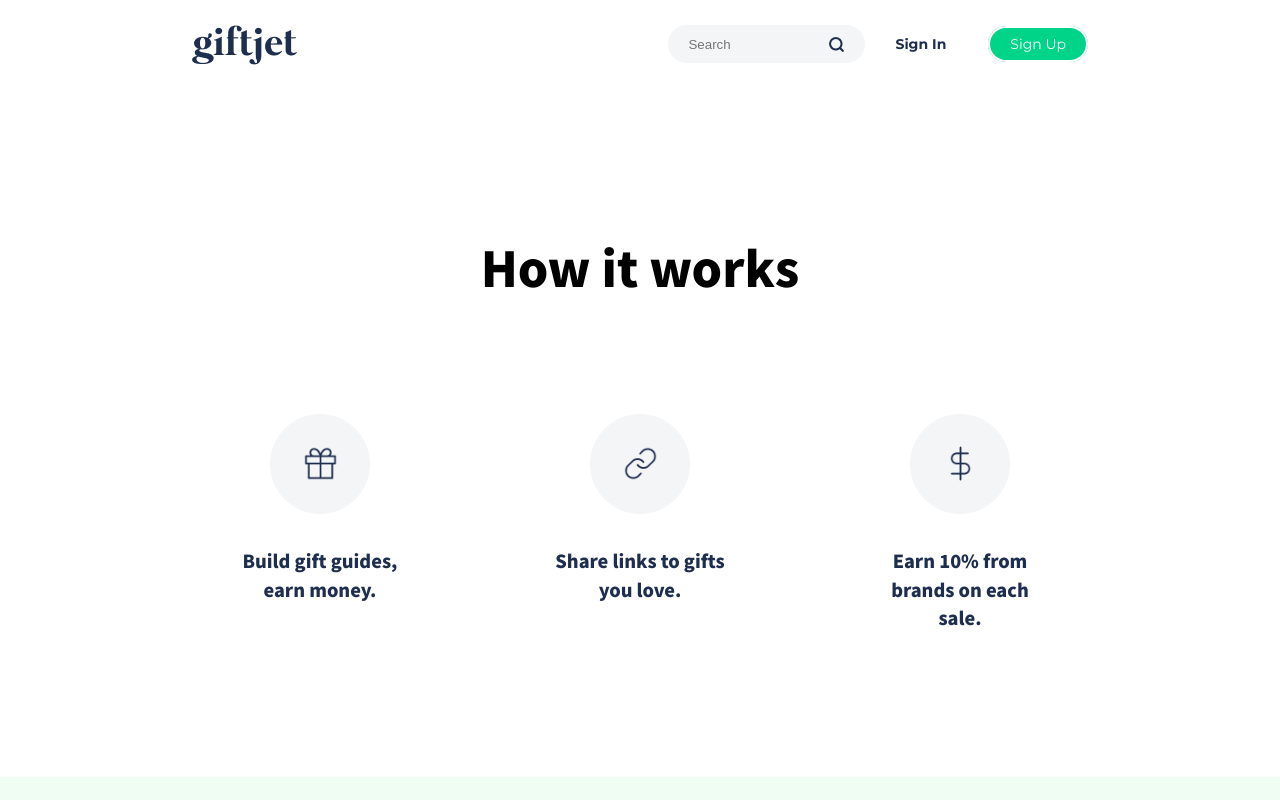
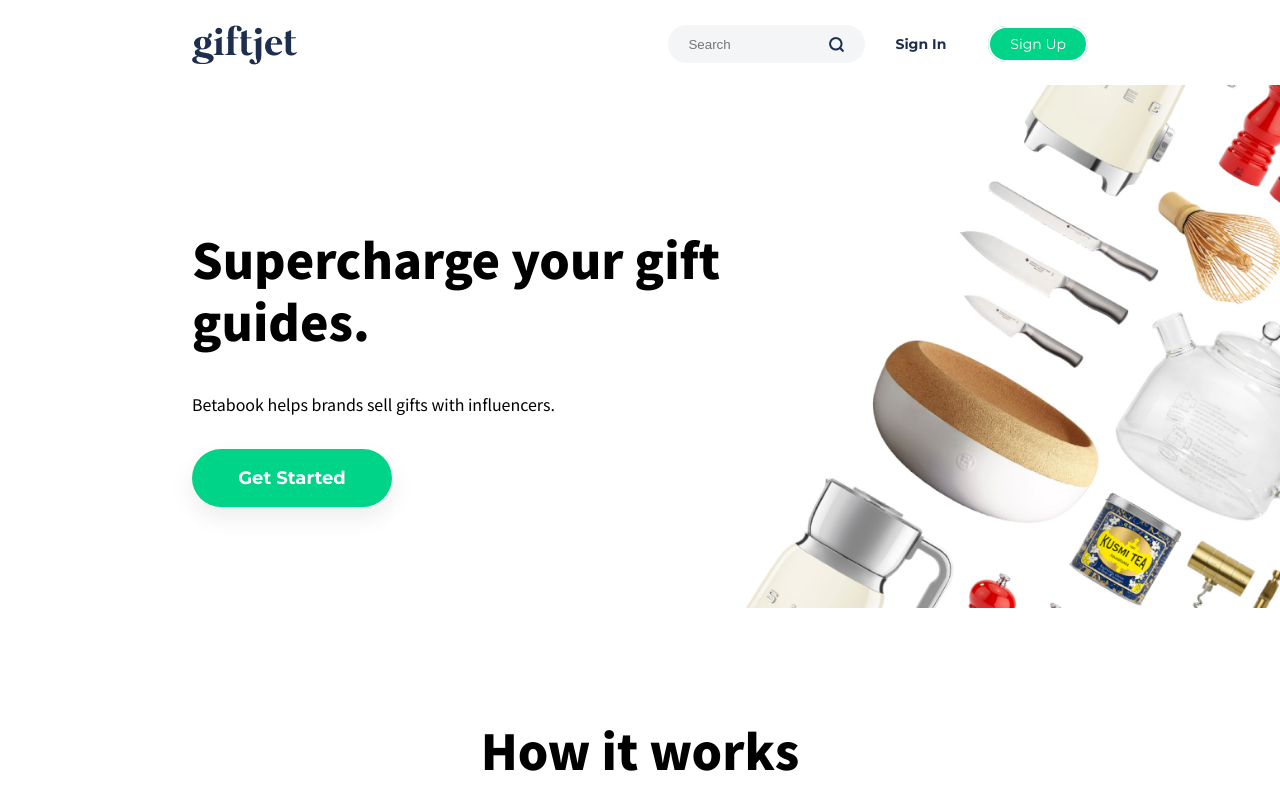
Before and after one commit to mocchi-app/gitfjet-fe, a Next.js app: page / in a window 1280 px wide. Shown: the top 800 px of the page. Built offline with nearby package versions, Linux system fonts and the light colour scheme.

Commit message:
add main promo section

```diff
--- a/components/Header/Header.module.scss
+++ b/components/Header/Header.module.scss
@@ -1,4 +1,5 @@
 .topHeader {
+  // max-width: 960px;
   width: 70%;
   margin: 0 auto;
   display: flex;
--- a/pages/index.js
+++ b/pages/index.js
@@ -10,7 +10,16 @@ export default function BrandPage() {
         <title>Brand</title>
       </Head>
       {/* Main Promo */}
-      <section></section>
+      <section className={styles.mainPromo}>
+        <div className={styles.text}>
+          <h1 className={styles.title}>Supercharge your gift <br/> guides.</h1>
+          <p className={styles.actionText}>Betabook helps brands sell gifts with influencers.</p>
+          <a className={styles.getStarted}>Get Started</a>
+        </div>
+        <div className={styles.image}>
+          <img src="/images/bg-card.png" alt="promo"/>
+        </div>
+      </section>
 
       {/* How it works */}
       <section className={styles.howItWorksSection}>
--- a/styles/brand.module.scss
+++ b/styles/brand.module.scss
@@ -1,3 +1,29 @@
+// Main Promo section
+.mainPromo {
+  display: flex;
+  width: 85%;
+  margin-left: auto;
+
+  .text {
+    min-width: 50%;
+    display: flex;
+    flex-direction: column;
+    justify-content: center;
+
+    .title, .actionText {
+      text-align: left;
+    }
+
+  }
+
+  .image {
+    min-width: 50%;
+    display: flex;
+    justify-content: flex-end;
+  }
+}
+
+
 // How it works section
 .howItWorksSection {
   padding-top: 110px;
@@ -6,6 +32,7 @@
   align-items: center;
 
   .title {
+    margin-top: 0;
     margin-bottom: 117px;
   }
 }
```
Also changed, not shown: public/images/bg-card.png (added).
